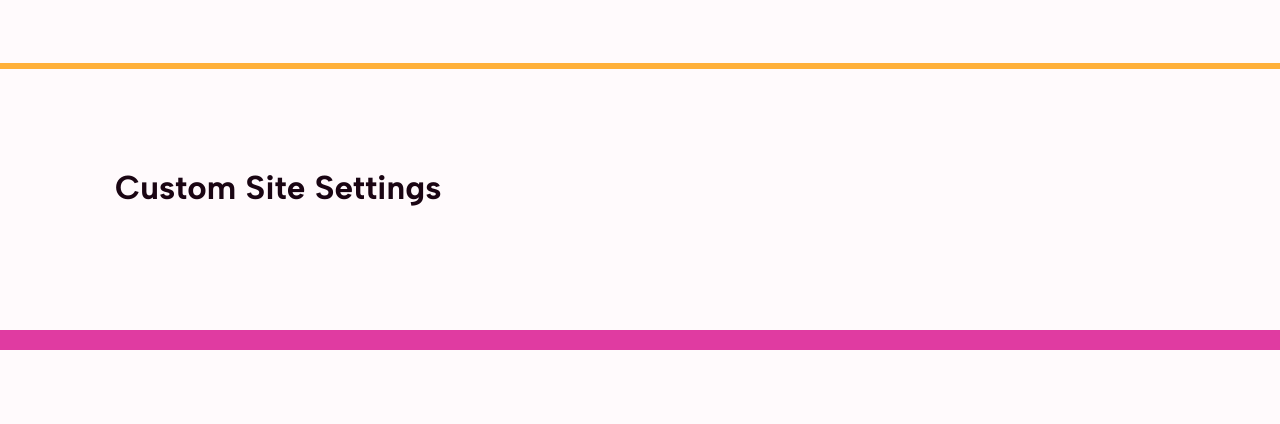
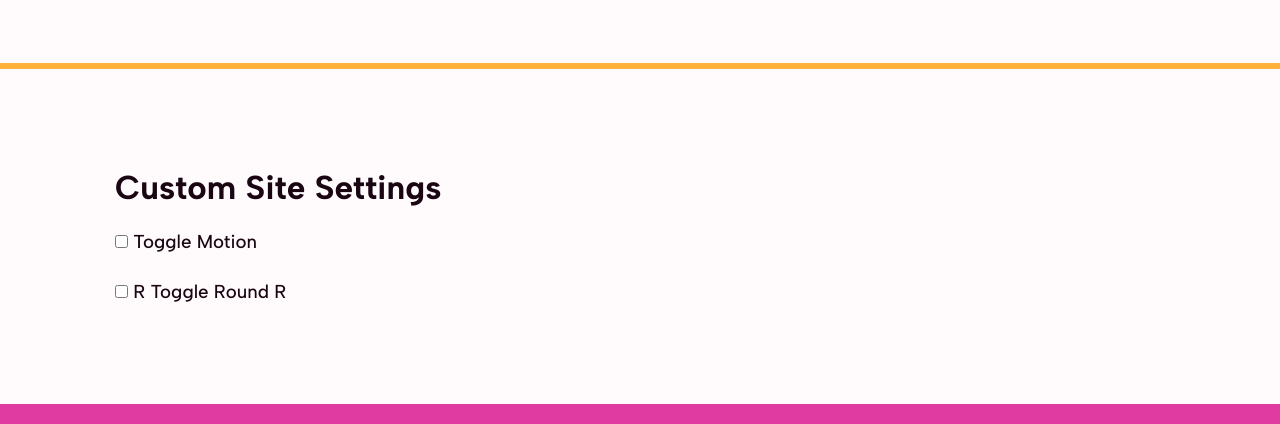
Before and after one commit to markpackham/CustomSiteThemePicker, a website built with Vite: page index.html in a window 1280 px wide. Shown: the part 1462-1886 px from the top of the page. Before the commit the page ends 1812 px from the top, so only its background shows below. Built offline with nearby package versions, Linux system fonts and the light colour scheme; some packages are replaced by stand-ins of ours.

Commit message:
add toggle round input
https://youtu.be/NTSG3slEbt8?t=151

```diff
--- a/index.html
+++ b/index.html
@@ -94,7 +94,17 @@
         <div class="settings-wrapper">
           <h2 class="h3">Custom Site Settings</h2>
           <div class="settings">
-            <div class="stack"></div>
+            <div class="stack">
+              <div class="switch-wrapper">
+                <input type="checkbox" name="motion" id="motion">
+                <label for="motion">Toggle Motion</label>
+              </div>
+              <div class="switch-wrapper">
+                <input type="checkbox" name="round" id="round">
+                R <label for="round">Toggle Round</label>
+                R
+              </div>
+            </div>
             <div class="stack"></div>
           </div>
         </div>
```
